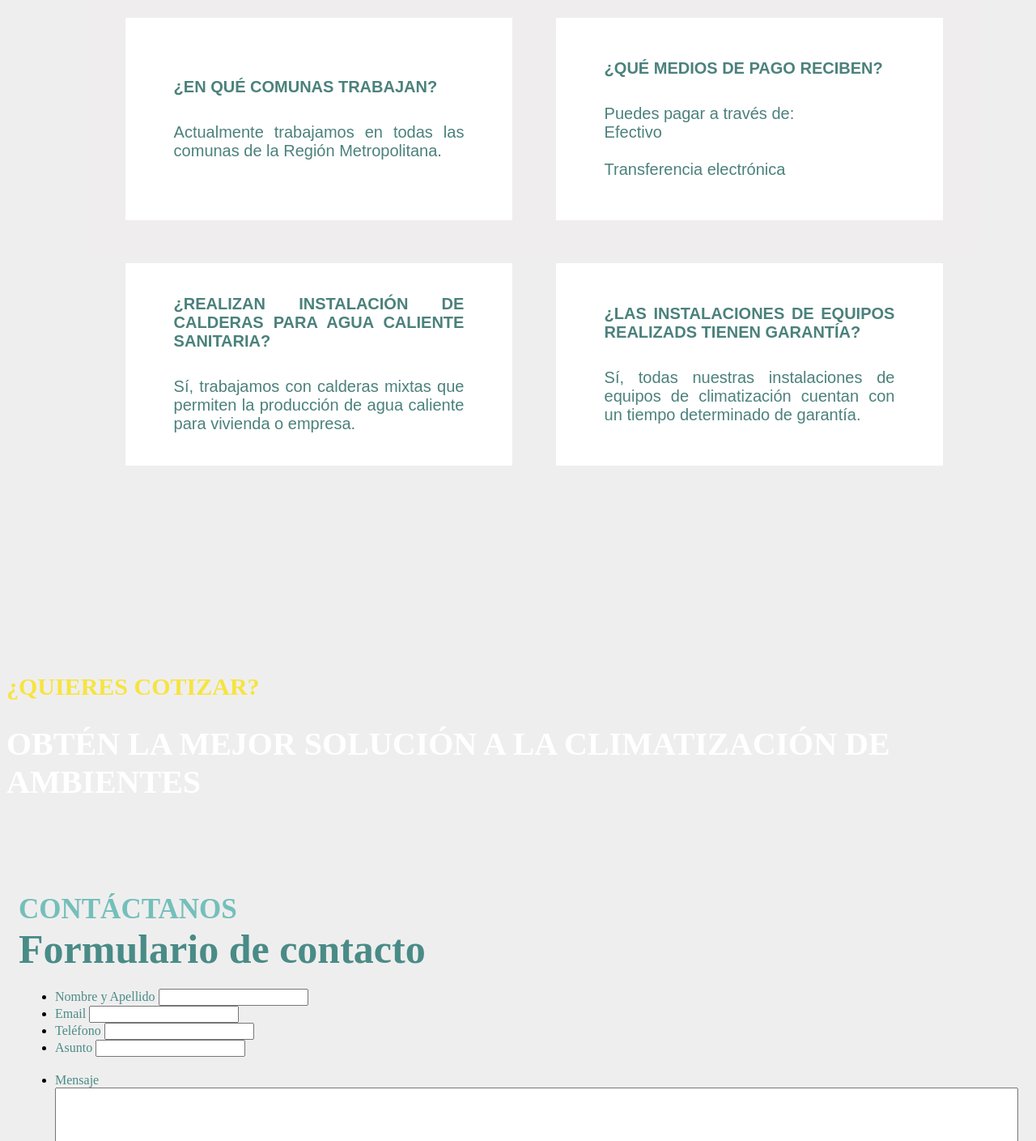
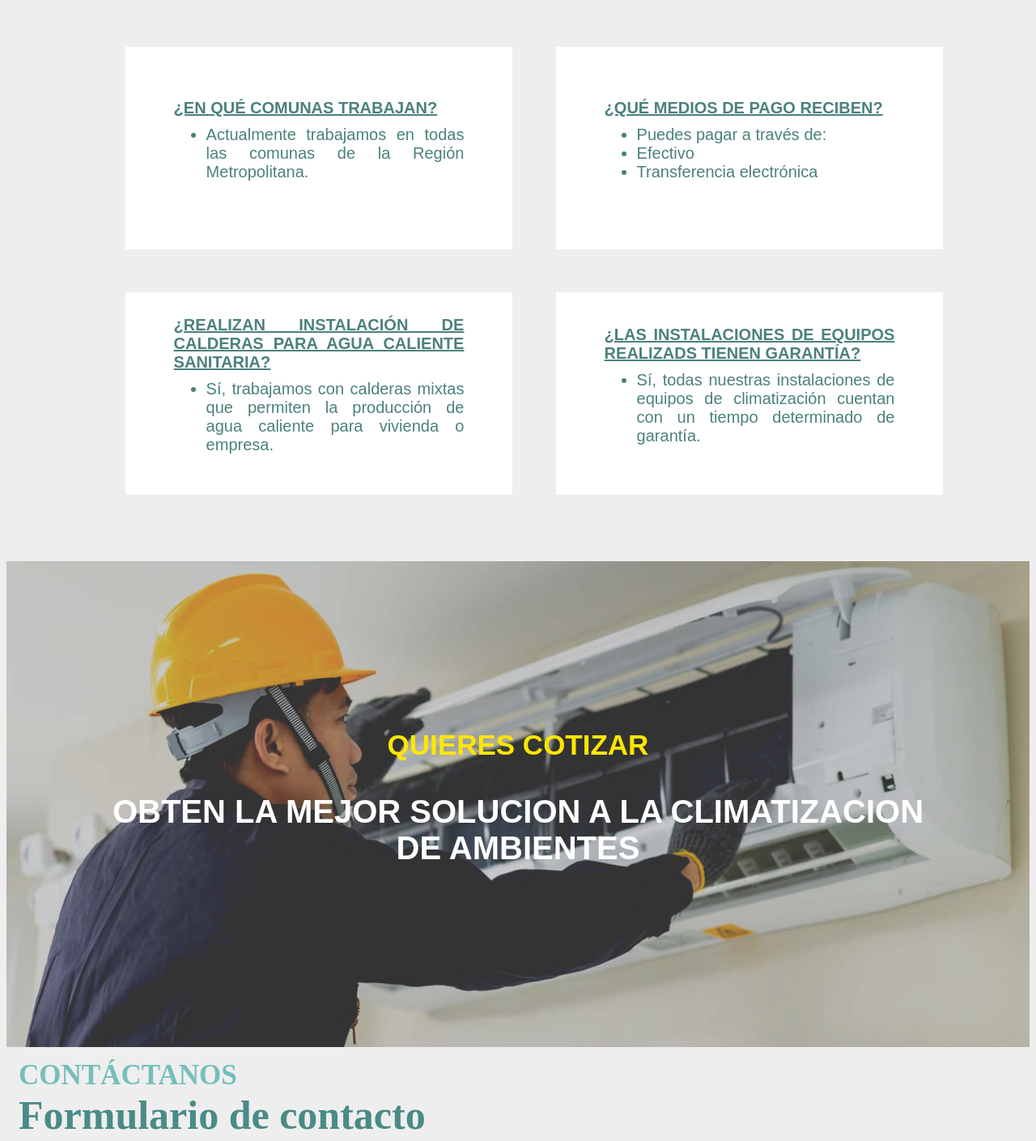
Before and after one commit to AlexMaiz/RVRJavascript, a plain HTML site: page index.html in a window 1280 px wide. Shown: the part 2900-4309 px from the top of the page at 81% size. Drawn offline with Linux system fonts and the light colour scheme.

Commit message:
formulario por terminar

```diff
--- a/index.html
+++ b/index.html
@@ -151,46 +151,60 @@
 </div>
 <!----------------------------------------------------------------------------------------------------------------------------------------->
 <div style="background-color: #EFEEEE">
+  <br><br>
   <div class="contenedor-barra-uno">
     <div class="barra-uno"></div>
   </div>
 </div>
+
 <!----------------------------------------------------------------------------------------------------------------------------------------->
 <h1 style="font-weight: bold; font-size: 29px; text-align: center; font-family: Arial, Helvetica, sans-serif;color: #4b817c;">CONSULTAS</h1>
 <h1 style="font-weight: 400 ; font-size: 29px; text-align: center; font-family: Arial, Helvetica, sans-serif;color: #4b817c;">En nuestra sección de preguntas frecuentes respondemos las principales consultas de nuestros clientes</h1>
 <div class="bordes-izquierda-derecha">
   <div class="rectangulo6">
     <div class="small-rectangle2" style="font-size: 20px;">
-      <div class="title">¿EN QUÉ COMUNAS TRABAJAN?</div><br>
-      <div class="content">Actualmente trabajamos en todas las comunas de la Región Metropolitana.</div>
+      <div class="title">¿EN QUÉ COMUNAS TRABAJAN?</div>
+      <ul class="content">
+        <li>Actualmente trabajamos en todas las comunas de la Región Metropolitana.</li>
+      </ul>
     </div>
     <div class="small-rectangle2" style="font-size: 20px;">
-      <div class="title">¿QUÉ MEDIOS DE PAGO RECIBEN?</div><br>
-      <div class="content">Puedes pagar a través de:<br>Efectivo<br><br>Transferencia electrónica</div>
+      <div class="title">¿QUÉ MEDIOS DE PAGO RECIBEN?</div>
+      <ul class="content">
+        <li>Puedes pagar a través de:</li>
+        <li>Efectivo</li>
+        <li>Transferencia electrónica</li>
+      </ul>
     </div>
     <div class="small-rectangle2" style="font-size: 20px;">
-      <div class="title">¿REALIZAN INSTALACIÓN DE CALDERAS PARA AGUA CALIENTE SANITARIA?</div><br>
-      <div class="content">Sí, trabajamos con calderas mixtas que permiten la producción de agua caliente para vivienda o empresa.</div>
+      <div class="title">¿REALIZAN INSTALACIÓN DE CALDERAS PARA AGUA CALIENTE SANITARIA?</div>
+      <ul class="content">
+        <li>Sí, trabajamos con calderas mixtas que permiten la producción de agua caliente para vivienda o empresa.</li>
+      </ul>
     </div>
     <div class="small-rectangle2" style="font-size: 20px;">
-      <div class="title">¿LAS INSTALACIONES DE EQUIPOS REALIZADS TIENEN GARANTÍA?</div><br>
-      <div class="content">Sí, todas nuestras instalaciones de equipos de climatización cuentan con un tiempo determinado de garantía.</div>
+      <div class="title">¿LAS INSTALACIONES DE EQUIPOS REALIZADS TIENEN GARANTÍA?</div>
+      <ul class="content">
+        <li>Sí, todas nuestras instalaciones de equipos de climatización cuentan con un tiempo determinado de garantía.</li>
+      </ul>
     </div>
   </div>
 </div>
-<br><br><br><br><br><br><br><br><br><br><br><br><br><br><br><br><br><br><br><br><br><br><br><br><br><br><br>
+<br><br><br><br><br><br><br><br><br><br><br><br><br><br><br><br><br><br><br>
 <!----------------------------------------------------------------------------------------------------------------------------------------->
+<div class="rectangulo7">
+  <div class="bordes-izquierda-derecha">
+    <h1 style="font-size: 35px;font-family: Arial, Helvetica, sans-serif;color: rgb(255, 230, 0);">QUIERES COTIZAR</h1>
+    <h3 style="font-size: 40px; font-family: Arial, Helvetica, sans-serif;color: #ffffff;">OBTEN LA MEJOR SOLUCION A LA CLIMATIZACION DE AMBIENTES</h3>
+  </div>
+</div>
 <div>
-  <h3 style="color: #F6E440;font-size: 30px;font-weight: bold;">¿QUIERES COTIZAR?</h3>
-  <h1 style="color: white;font-size: 40px;font-weight: bold;" >OBTÉN LA MEJOR SOLUCIÓN A LA CLIMATIZACIÓN DE AMBIENTES</h1>
-  <br><br><br><br>
-  <div class="rectangulo17">
       <div style="margin: 15px;">
           <p style="color: #74BFBB;font-weight: bold;font-size: 35px;margin: 0;">CONTÁCTANOS</p>
           <p style="color: #498B87;font-weight: bold;font-size: 50px;margin: 0;">Formulario de contacto</p>
       </div>
-      <ul class="list-unstyled" style="background-color: #EFEEEE;">
-          <div class="grid" style="margin: 20px;">
+      <ul style="background-color: #EFEEEE;">
+          <div style="margin: 20px;">
               <li>
                   <label style="color: #498B87;">Nombre y Apellido</label>
                   <input type="text" name="nombreApellido">
@@ -209,8 +223,8 @@
               </li>
           </div>
       </ul>
-      <ul class="list-unstyled" style="background-color: #EFEEEE;">
-          <div class="grid" style="margin: 20px;">
+      <ul style="background-color: #EFEEEE;">
+          <div style="margin: 20px;">
               <li>
                   <label style="color: #498B87;">Mensaje</label>
                   <textarea name="mensaje" style="min-height: 207px;min-width: 100%;"></textarea>
@@ -218,9 +232,7 @@
           </div>
       </ul>
       <button class="btn btn-full custom-button">Enviar</button>
-  </div>
 </div>
-
 <!----------------------------------------------------------------------------------------------------------------------------------------->
 
       </div>
--- a/style.css
+++ b/style.css
@@ -188,8 +188,24 @@
 
 .small-rectangle2 .title {
   font-weight: bold;
+  text-decoration: underline;
 }
 
 .small-rectangle2 .content {
   margin-top: 10px;
 }
+
+.rectangulo7{
+  display: flex;
+  align-items: center; /* Centra verticalmente el contenido */
+  justify-content: center; /* Centra horizontalmente el contenido */
+  background-image: url('./assets/fondoweno.jpg');
+  background-size: cover;
+  background-position: center; /* Centra la imagen de fondo */
+  text-align: center;
+  height: 600px;
+  left: 0;
+  right: 0;
+  width: 100%;
+  background-repeat: no-repeat;
+}
```
Also changed, not shown: assets/fondoweno.jpg (added).
